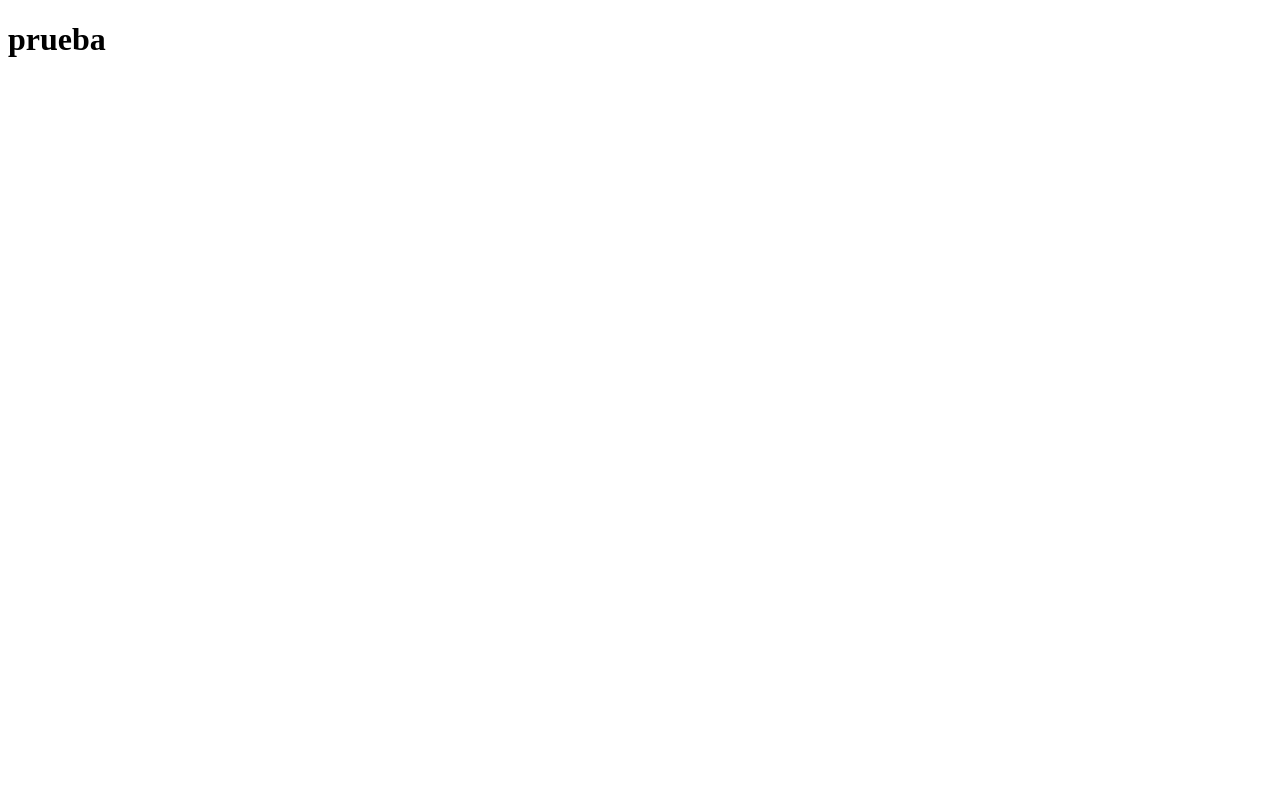
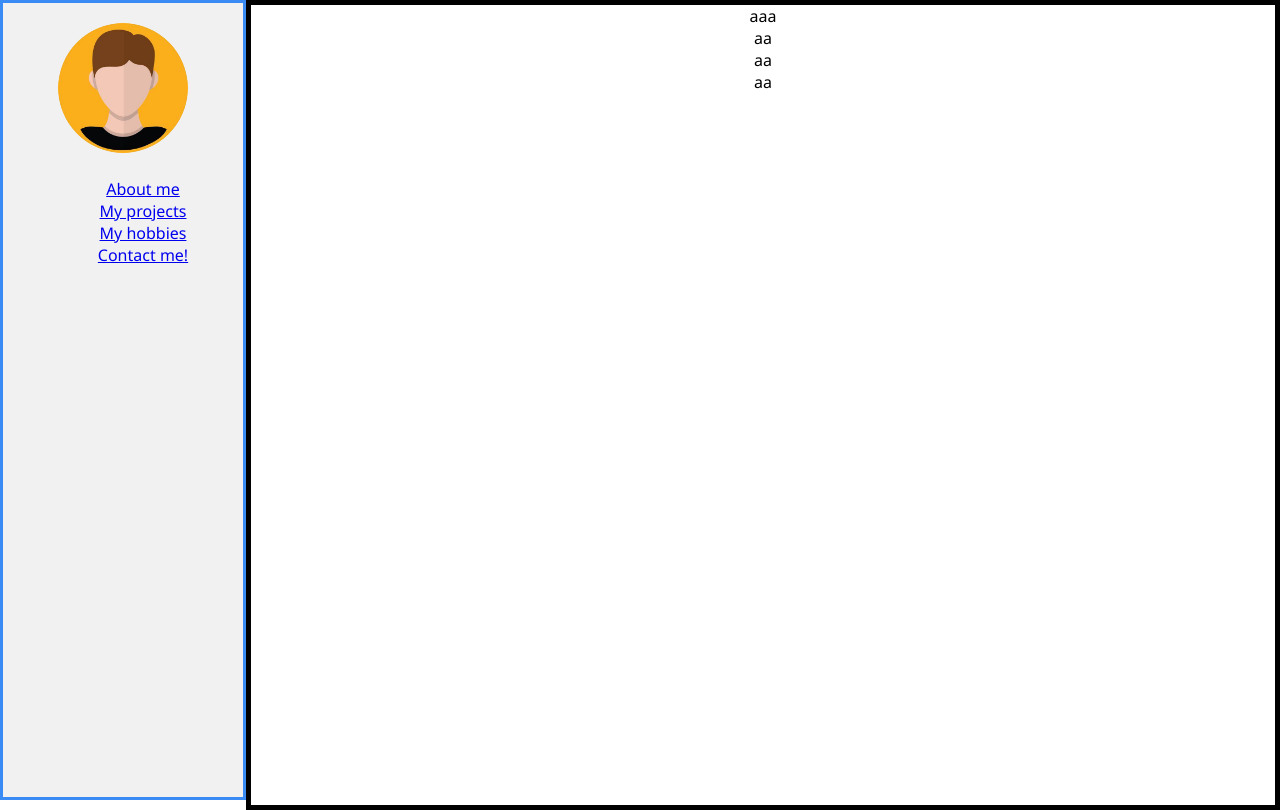
Before and after one commit to Arquiel-SS/gabrielSS.github.io, a plain HTML site: page index.html in a window 1280 px wide. Drawn offline with Linux system fonts and the light colour scheme.

Commit message:
estructura_sin_contenido

```diff
--- a/index.html
+++ b/index.html
@@ -4,8 +4,40 @@
     <meta charset="UTF-8">
     <meta name="viewport" content="width=device-width, initial-scale=1.0">
     <title>Document</title>
+    <link rel="stylesheet" href="styles.css">
 </head>
 <body>
-    <h1>prueba</h1>
+    <div class="sidebar">
+        <div class="sidebar_content">
+            <img src="img/OIP.png" alt="">
+            <nav class="navbar">
+                <ul>
+                    <li><a href="#">About me</a></li>
+                    <li><a href="#">My projects</a></li>
+                    <li><a href="#">My hobbies</a></li>
+                    <li><a href="#">Contact me!</a></li>
+                </ul>
+            </nav>
+        </div>
+    </div>
+
+    <section class="main">
+        <div class="about_me" id="about_me">
+            aaa
+        </div>
+
+        <div class="my_projects" id="my_projects">
+            aa
+        </div>
+
+        <div class="my_hobbies" id="my_hobbies">
+            aa
+        </div>
+
+        <div class="contact_me" id="contact_me"></div>
+            aa
+        </div>
+
+    </section>
 </body>
 </html>
--- /dev/null
+++ b/styles.css
@@ -0,0 +1,44 @@
+* {
+    font-family:'Segoe UI', Tahoma, Geneva, Verdana, sans-serif;
+    font-size: 16px;
+    margin: 0;
+    list-style-type: none;
+}
+
+body {
+    display: flex;
+
+}
+
+html, body {
+    height: 100%;
+}
+
+.sidebar {
+    width: 250px;
+    background-color: #f2f1f1;
+    color: white;
+    padding: 20px;
+    display: flex;
+    flex-direction: column;
+    justify-content: space-between;
+    text-align: center;
+    text-decoration: none;
+    border: 3px rgb(59, 139, 244) solid;
+
+}
+
+.sidebar img {
+    width: 65%;
+    border-radius: 50%;
+    margin-bottom: 20px;
+
+}
+
+.main {
+    border: 5px solid ;
+    width: 100%;
+    text-align: center;
+    height: 100%;
+
+}
```
Also changed, not shown: img/OIP.png (added).
